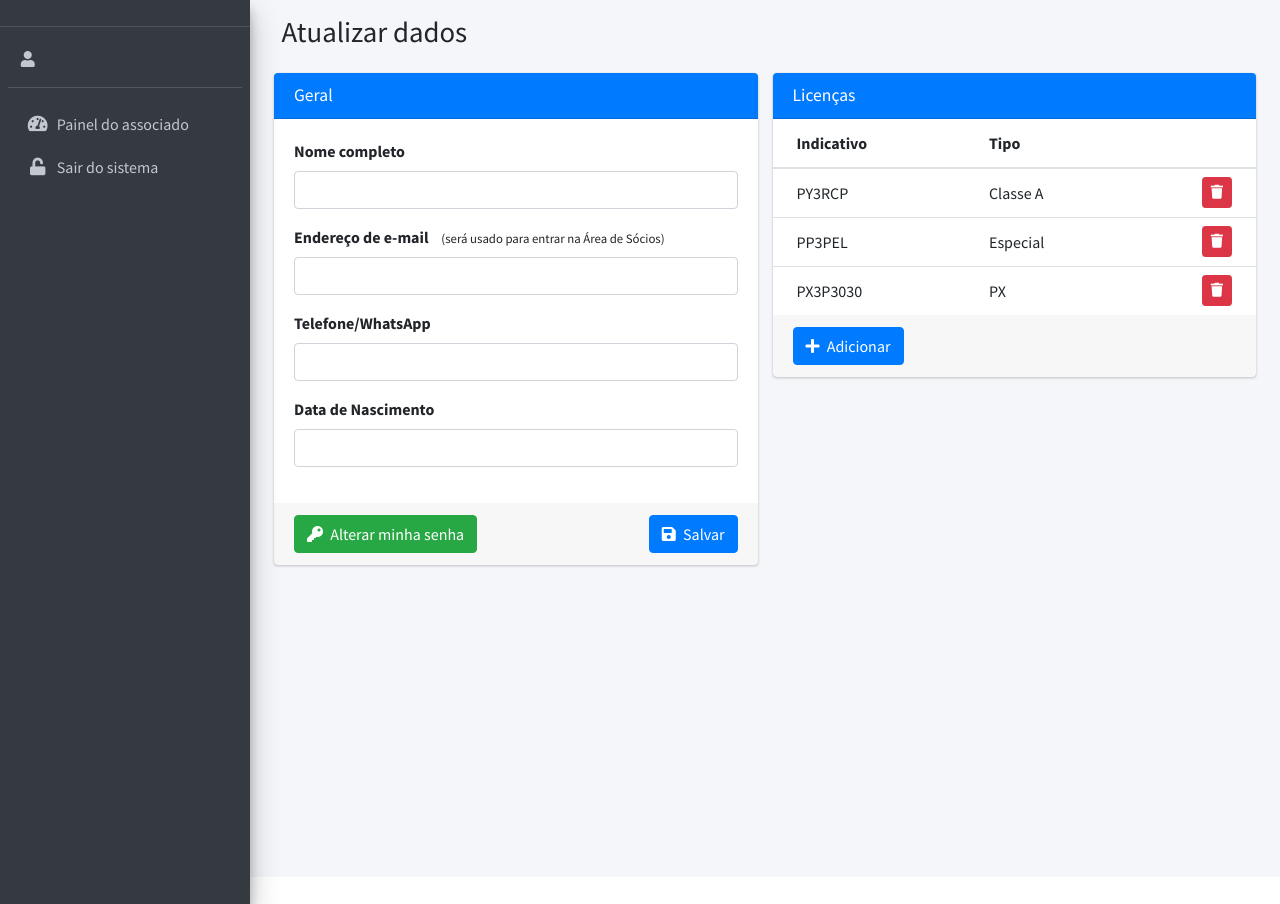
After one commit to kegles/radioclube, a CodeIgniter 4 app: template app/Views/atualizar-dados.php in a window 1280 px wide. The commit adds this page. Run offline with PHP 8.4 and a stand-in for CodeIgniter, Linux system fonts and the light colour scheme; the template is opened without the code that fills it, so the values that code supplies are empty; some libraries are stand-ins or nearby versions.

Commit message:
Tela de atualizar dados

```diff
--- a/app/Config/Routes.php
+++ b/app/Config/Routes.php
@@ -35,6 +35,7 @@ $routes->post('/associe-se','Associese::associarPost');
 $routes->get('/entrar','Entrar::index');
 $routes->post('/entrar','Entrar::entrarPost');
 $routes->get('/sair','Entrar::sair');
+$routes->get('/atualizar-dados','AtualizarDados::index');
 
 /*
  * --------------------------------------------------------------------
--- /dev/null
+++ b/app/Views/atualizar-dados.php
@@ -0,0 +1,113 @@
+<?= view('elements/header.php'); ?>
+
+<div class="wrapper">
+    <!-- sidebar -->
+    <?= view('elements/sidebar.php'); ?>
+    <!-- content -->
+</div>
+
+
+<div class="content-wrapper">
+
+    <!-- Content Header (Page header) -->
+    <section class="content-header mr-3 ml-3">
+        <div class="container-fluid">
+            <div class="row mb-2">
+                <div class="col-sm-6">
+                    <h1><?= _('Atualizar dados'); ?></h1>
+                </div>
+            </div>
+        </div><!-- /.container-fluid -->
+    </section>
+
+    <!-- Main content -->
+    <section class="content mr-3 ml-3">
+        <div class="row">
+            <div class="col-md-6">
+                <div class="card card-primary">
+                    <div class="card-header">
+                        <h3 class="card-title"><?= _('Geral'); ?></h3>
+                    </div>
+                    <div class="card-body">
+                        <div class="form-group">
+                            <label for="txtNomeCompleto">Nome completo</label>
+                            <input type="text" id="txtNomeCompleto" class="form-control" value="">
+                        </div>
+                        <div class="form-group">
+                            <label for="txtEmail">Endereço de e-mail &nbsp;&nbsp; <small>(será usado para entrar na Área de Sócios)</small></label>
+                            <input type="text" id="txtEmail" class="form-control" value="">
+                        </div>
+                        <div class="form-group">
+                            <label for="txtTelefone">Telefone/WhatsApp</label>
+                            <input type="text" id="txtTelefone" class="form-control" value="">
+                        </div>
+                        <div class="form-group">
+                            <label for="txtDataNascimento">Data de Nascimento</label>
+                            <input type="text" id="txtDataNascimento" class="form-control" value="">
+                        </div>
+                    </div>
+                    <!-- /.card-body -->
+                    <div class="card-footer">
+                        <button type="button" class="btn btn-success"><i class="fas fa-key mr-1"></i> <?=_('Alterar minha senha');?></button>
+                        <button type="button" class="btn btn-primary float-right"><i class="fas fa-save mr-1"></i> <?=_('Salvar');?></button>
+                    </div>
+                </div>
+                <!-- /.card -->
+            </div>
+            <div class="col-md-6">
+                <div class="card card-primary">
+                    <div class="card-header">
+                        <h3 class="card-title"><?= _('Licenças'); ?></h3>
+                    </div>
+                    <div class="card-body p-0">
+                        <table class="table">
+                            <thead>
+                                <tr>
+                                    <th><?= _('Indicativo'); ?></th>
+                                    <th><?= _('Tipo'); ?></th>
+                                    <th></th>
+                                </tr>
+                            </thead>
+                            <tbody>
+                                <tr>
+                                    <td>PY3RCP</td>
+                                    <td>Classe A</td>
+                                    <td class="text-right py-0 align-middle">
+                                        <div class="btn-group btn-group-sm">
+                                            <a href="#" class="btn btn-danger"><i class="fas fa-trash"></i></a>
+                                        </div>
+                                    </td>
+                                </tr>
+                                <tr>
+                                    <td>PP3PEL</td>
+                                    <td>Especial</td>
+                                    <td class="text-right py-0 align-middle">
+                                        <div class="btn-group btn-group-sm">
+                                            <a href="#" class="btn btn-danger"><i class="fas fa-trash"></i></a>
+                                        </div>
+                                    </td>
+                                </tr>
+                                <tr>
+                                    <td>PX3P3030</td>
+                                    <td>PX</td>
+                                    <td class="text-right py-0 align-middle">
+                                        <div class="btn-group btn-group-sm">
+                                            <a href="#" class="btn btn-danger"><i class="fas fa-trash"></i></a>
+                                        </div>
+                                    </td>
+                                </tr>
+                            </tbody>
+                        </table>
+                    </div>
+                    <!-- /.card-body -->
+                    <div class="card-footer">
+                        <button type="button" class="btn btn-primary"><i class="fas fa-plus mr-1"></i> <?=_('Adicionar');?></button>
+                    </div>
+                </div>
+                <!-- /.card -->
+            </div>
+        </div>
+        <!-- /.card -->
+</div>
+
+<?= view('elements/footer.php'); ?>
--- /dev/null
+++ b/app/Views/elements/footer.php
@@ -0,0 +1,14 @@
+<!-- AdminLTE App -->
+<script src="<?=base_url('vendor/components/jquery/jquery.min.js')?>"></script>
+<script src="<?=base_url('vendor/almasaeed2010/adminlte/dist/js/adminlte.min.js')?>"></script>
+<script type="text/javascript">
+  $(document).ready(function() {
+    <?php if (session()->getFlashdata('errors')): ?>
+        $('.invalid-feedback').show();
+    <?php endif; ?>
+    $('input[name="email"]').focus();
+    $('input.is-invalid')[0].focus();
+  });
+</script>
+</body>
+</html>
--- /dev/null
+++ b/app/Views/elements/header.php
@@ -0,0 +1,17 @@
+<!DOCTYPE html>
+<html lang="pt_BR">
+<head>
+  <meta charset="utf-8">
+  <meta name="viewport" content="width=device-width, initial-scale=1">
+  <title><?=rcTitle(array(_('Área de Sócios'))); ?></title>
+
+  <!-- Google Font: Source Sans Pro -->
+  <link rel="stylesheet" href="https://fonts.googleapis.com/css?family=Source+Sans+Pro:300,400,400i,700&display=fallback">
+  <!-- Font Awesome -->
+  <link rel="stylesheet" href="https://use.fontawesome.com/releases/v5.15.4/css/all.css" integrity="sha384-DyZ88mC6Up2uqS4h/KRgHuoeGwBcD4Ng9SiP4dIRy0EXTlnuz47vAwmeGwVChigm" crossorigin="anonymous" />
+  <!-- icheck bootstrap -->
+  <link rel="stylesheet" href="<?=base_url('vendor/almasaeed2010/adminlte/plugins/icheck-bootstrap/icheck-bootstrap.min.css');?>">
+  <!-- Theme style -->
+  <link rel="stylesheet" href="<?=base_url('vendor/almasaeed2010/adminlte/dist/css/adminlte.min.css');?>">
+</head>
+<body class="sidebar-mini" style="height:auto;">
--- a/app/Views/elements/sidebar.php
+++ b/app/Views/elements/sidebar.php
@@ -21,7 +21,7 @@
         <ul class="nav nav-pills nav-sidebar flex-column" data-widget="treeview" role="menu" data-accordion="false" style="min-height:800px">
 
           <li class="nav-item">
-            <a href="<?=base_url();?>" class="nav-link active">
+            <a href="<?=base_url();?>" class="nav-link <?=uri_string()=='/'?'active':null;?>">
               <i class="nav-icon fas fa-tachometer-alt"></i>
               <p>
                 <?=_('Painel do associado');?>
@@ -30,7 +30,7 @@
           </li>
 
           <li class="nav-item">
-            <a href="<?=base_url('sair');?>" class="nav-link">
+            <a href="<?=base_url('sair');?>" class="nav-link <?=uri_string()=='/sair'?'active':null;?>">
             <i class="nav-icon fas fa-solid fa-unlock"></i>
               <p>
                 <?=_('Sair do sistema');?>
```
Also changed, not shown: app/Controllers/AtualizarDados.php (added, +15 -0 lines), app/Models/Socios.php (+5 -4 lines), app/Views/home.php (+2 -32 lines).
